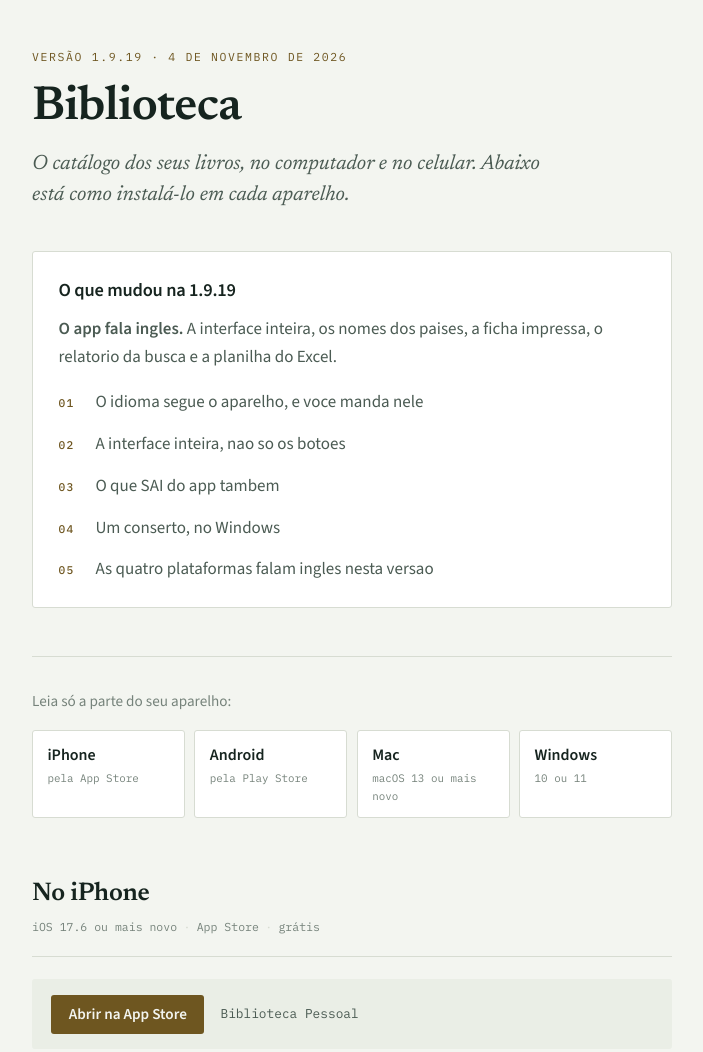
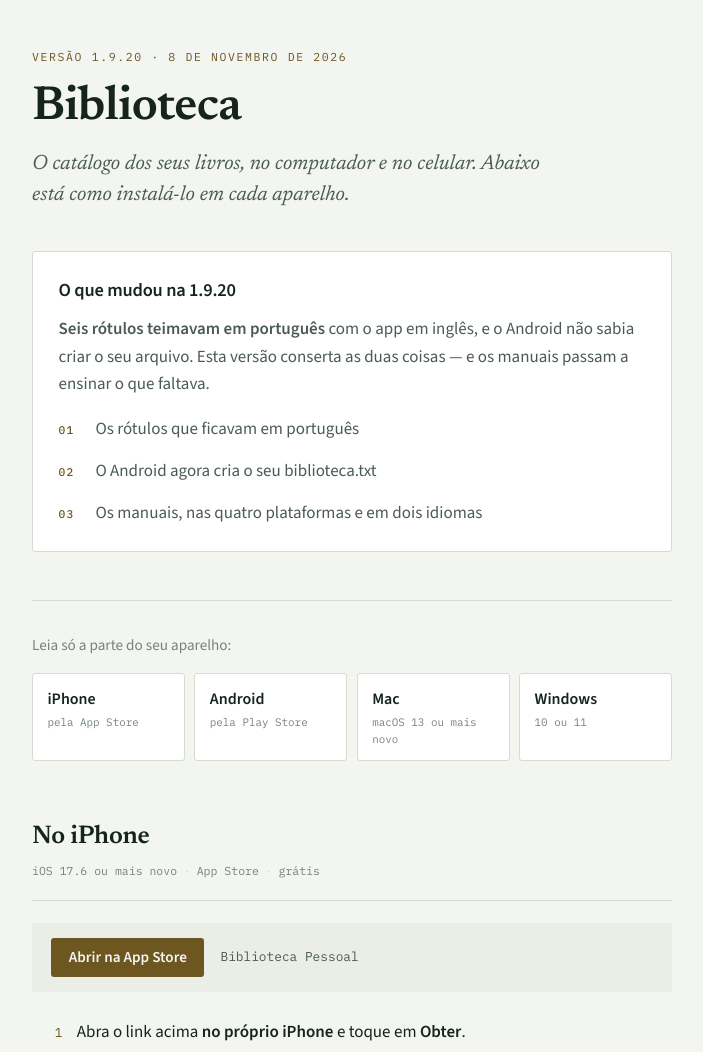
Before and after one commit to ruggierow/biblioteca, a plain HTML site: page docs/index.html in a window 1280 px wide. Shown: the top 1052 px of the page, without its empty margins (288-991 px from the left). Drawn offline with nearby package versions, Linux system fonts and the light colour scheme.

Commit message:
A pagina do app na 1.9.20
Gerada pelo `publicar-release.sh`, que chama o `gerar-pagina.py` depois de a
release existir — os tamanhos dos anexos e a data vem da release e da tag, nao
de hoje.

Co-Authored-By: Claude Opus 5 <noreply@anthropic.com>

```diff
--- a/docs/index.html
+++ b/docs/index.html
@@ -4,7 +4,7 @@
 <meta charset="utf-8">
 <meta name="viewport" content="width=device-width,initial-scale=1">
 <title>Biblioteca</title>
-<meta name="description" content="Biblioteca 1.9.19 — catálogo dos seus livros no Mac, no Windows, no iPhone e no Android.">
+<meta name="description" content="Biblioteca 1.9.20 — catálogo dos seus livros no Mac, no Windows, no iPhone e no Android.">
 <!-- PAGINA GERADA por bin/gerar-pagina.py. Nao edite a mao: a proxima release
      sobrescreve. Para mudar o texto das novidades, edite docs/notas-<v>.md. -->
 <link rel="preconnect" href="https://fonts.googleapis.com">
@@ -17,19 +17,17 @@
 <div class="folha">
 
   <header class="capa">
-    <div class="selo">Versão 1.9.19 · 4 de novembro de 2026</div>
+    <div class="selo">Versão 1.9.20 · 8 de novembro de 2026</div>
     <h1>Biblioteca</h1>
     <p class="subtitulo">O catálogo dos seus livros, no computador e no celular. Abaixo está como instalá-lo em cada aparelho.</p>
   </header>
 
   <div class="novidades">
-    <h2>O que mudou na 1.9.19</h2>
-    <p class="chamada"><strong>O app fala ingles.</strong> A interface inteira, os nomes dos paises, a ficha impressa, o relatorio da busca e a planilha do Excel.</p>
-      <div class="novidade"><b>01</b><span>O idioma segue o aparelho, e voce manda nele</span></div>
-      <div class="novidade"><b>02</b><span>A interface inteira, nao so os botoes</span></div>
-      <div class="novidade"><b>03</b><span>O que SAI do app tambem</span></div>
-      <div class="novidade"><b>04</b><span>Um conserto, no Windows</span></div>
-      <div class="novidade"><b>05</b><span>As quatro plataformas falam ingles nesta versao</span></div>
+    <h2>O que mudou na 1.9.20</h2>
+    <p class="chamada"><strong>Seis rótulos teimavam em português</strong> com o app em inglês, e o Android não sabia criar o seu arquivo. Esta versão conserta as duas coisas — e os manuais passam a ensinar o que faltava.</p>
+      <div class="novidade"><b>01</b><span>Os rótulos que ficavam em português</span></div>
+      <div class="novidade"><b>02</b><span>O Android agora cria o seu biblioteca.txt</span></div>
+      <div class="novidade"><b>03</b><span>Os manuais, nas quatro plataformas e em dois idiomas</span></div>
   </div>
 
   <nav class="escolha">
@@ -121,11 +119,11 @@
 
   <section class="plataforma" id="mac">
     <h2>No Mac</h2>
-    <div class="ficha"><span>macOS 13 Ventura ou mais novo</span><span>2,1 MB</span><span>reconhecido pela Apple</span></div>
+    <div class="ficha"><span>macOS 13 Ventura ou mais novo</span><span>6,3 MB</span><span>reconhecido pela Apple</span></div>
 
     <div class="baixar">
       <a href="https://github.com/ruggierow/biblioteca/releases/latest/download/Biblioteca-Mac.dmg">Baixar</a>
-      <span class="arquivo">Biblioteca-Mac.dmg · 2,1 MB</span>
+      <span class="arquivo">Biblioteca-Mac.dmg · 6,3 MB</span>
     </div>
 
     <ol class="passos">
```
